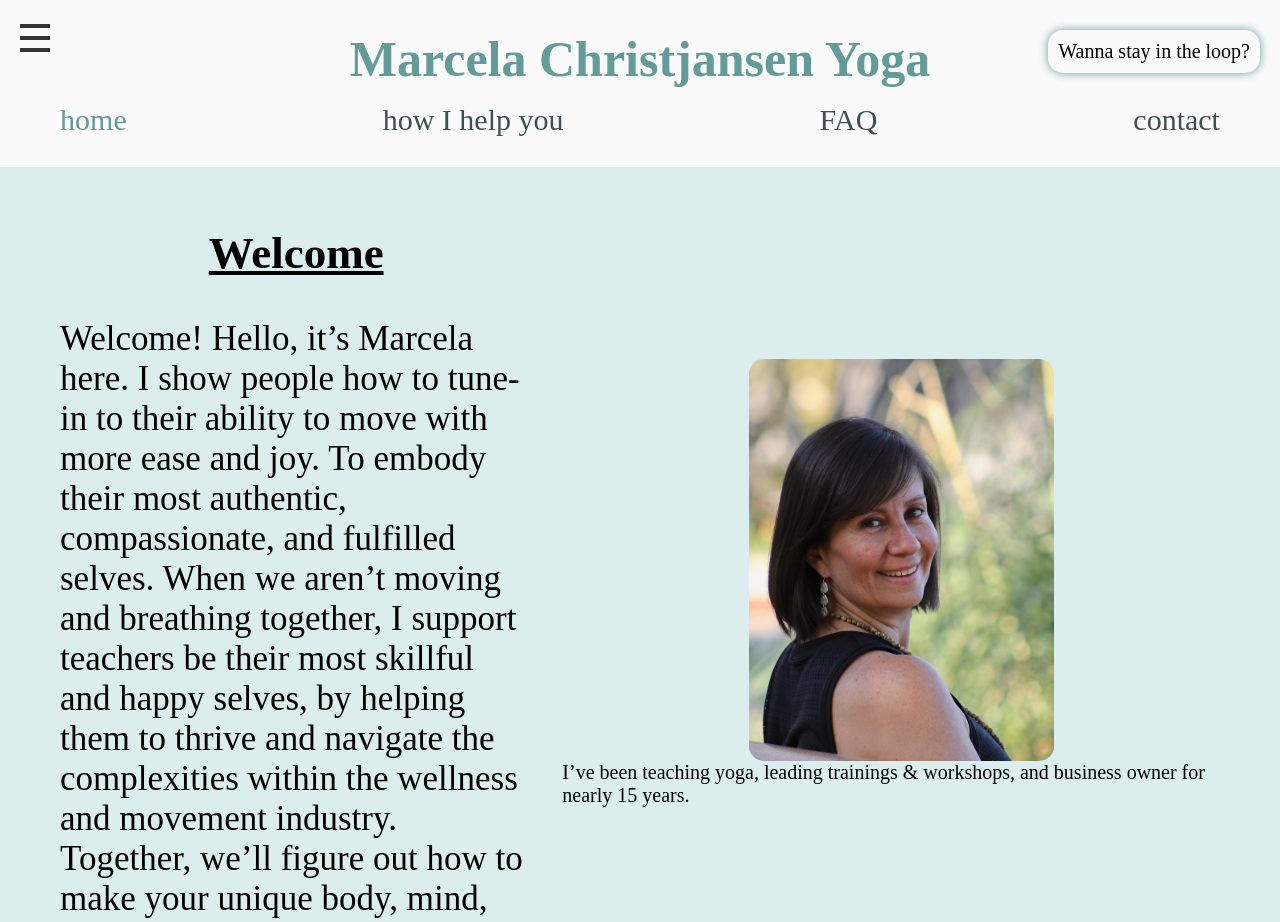
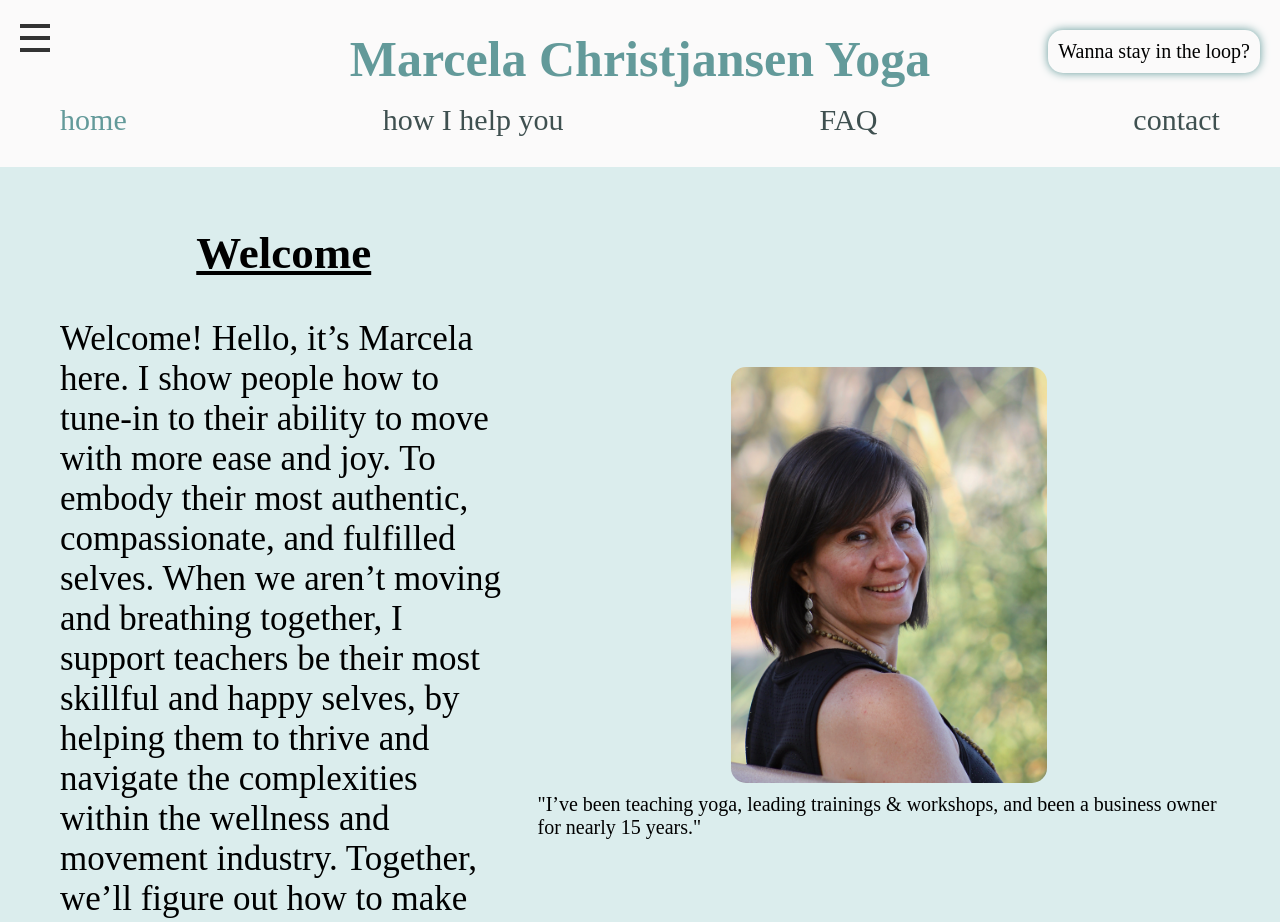
Before and after one commit to MaxusTheOne/Yoga-frontend, a React (Vite) app in the folder YogaFrontend/: page / in a window 1280 px wide. Shown: the top 922 px of the page. Built offline with nearby package versions, Linux system fonts and the light colour scheme; a web font is replaced by a local one.

Commit message:
some more styling

```diff
--- a/YogaFrontend/src/components/Homepage/Welcome.jsx
+++ b/YogaFrontend/src/components/Homepage/Welcome.jsx
@@ -19,8 +19,9 @@ export default function Welcome() {
                 <div className="welcome-img-container">
                     <img className="welcome-img" src="\me.webp" alt="" />
                     <p className="img-description">
-                        I’ve been teaching yoga, leading trainings & workshops,
-                        and business owner for nearly 15 years.
+                        &quot;I’ve been teaching yoga, leading trainings &
+                        workshops, and been a business owner for nearly 15
+                        years.&quot;
                     </p>
                 </div>
             </div>
--- a/YogaFrontend/src/homepage.css
+++ b/YogaFrontend/src/homepage.css
@@ -1165,6 +1165,7 @@ input {
     align-items: center;
     justify-content: center;
     flex-direction: column;
+    gap: 10px;
 }
 
 .welcome-text-container {
```
